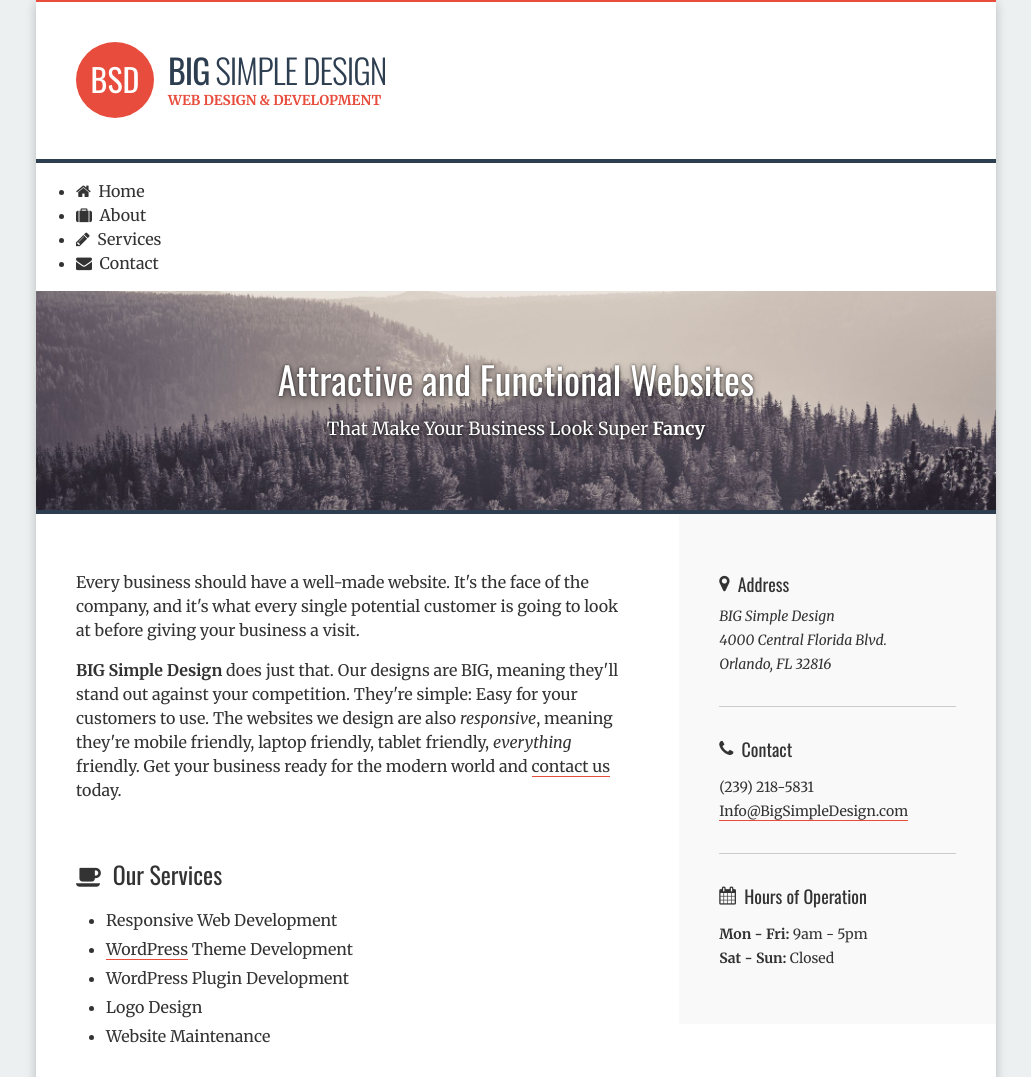
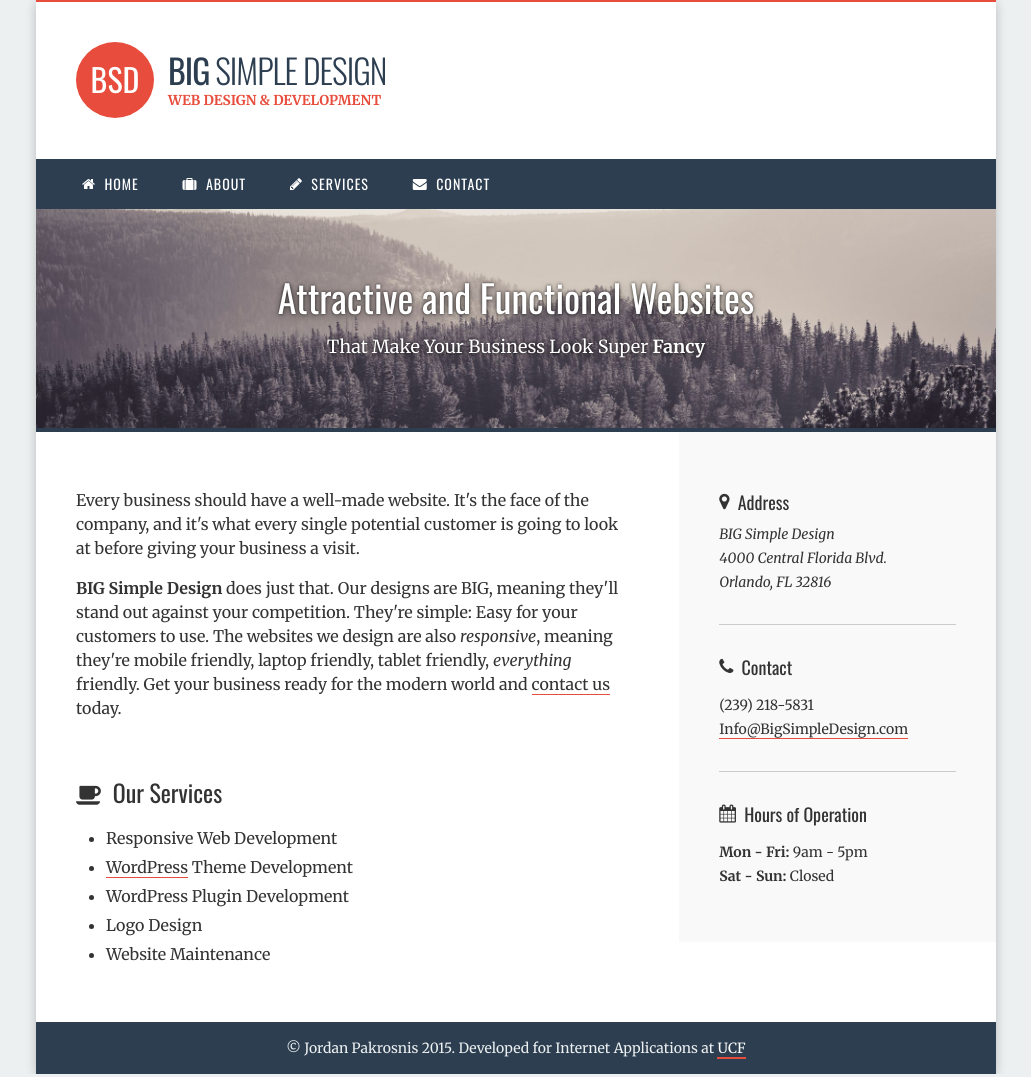
Before and after one commit to JordanPak/BigSimpleDesign, a website: page index.html in a window 1280 px wide. Shown: the top 1077 px of the page, without its empty margins (124-1155 px from the left). Drawn offline with nearby package versions, Linux system fonts and the light colour scheme.

Commit message:
Style Navigation

```diff
--- a/index.html
+++ b/index.html
@@ -161,7 +161,7 @@
 
 
     <!-- Script Placeholder -->
-    <script src="js/scripts.js"></script>
+    <!-- <script src="js/scripts.js"></script> -->
 
 </body>
 </html>
--- a/sass/_navigation.scss
+++ b/sass/_navigation.scss
@@ -4,3 +4,50 @@
 
     @author Jordan Pakrosnis
 */
+
+nav#main {
+    display: block;
+    margin: 0;
+    padding: 0;
+    background: $primary;
+    color: $white;
+
+    ul {
+        display: block;
+        margin: 0;
+        padding: 0;
+        padding-left: $space-default - 14px;
+        list-style-type: none;
+        // text-align: right;
+
+        li {
+            list-style-type: none;
+            display: inline;
+
+            a {
+                display: inline-block;
+                padding: 13px 20px 13px 20px;
+                font-size: 14px;
+                font-family: $font-heading;
+                letter-spacing: 1px;
+                // font-weight: 700;
+                text-transform: uppercase;
+
+                @include transition-ease-in-out(150ms);
+
+                &:hover {
+                    background-color: $accent;
+                }
+
+                i {
+                    position: relative;
+                    top: -1px;
+                }
+
+            } // a
+
+        } // li
+
+    } // ul
+
+} // nav#main
--- a/sass/_structure.scss
+++ b/sass/_structure.scss
@@ -37,7 +37,6 @@ header {
     padding: $space-default;
     padding-bottom: $space-default + 10px;
     background: none;
-    border-bottom: 4px solid $primary;
     border-top: 2px solid $accent;
 
     #header-left {
```
Also changed, not shown: style.css, 1 other file.
